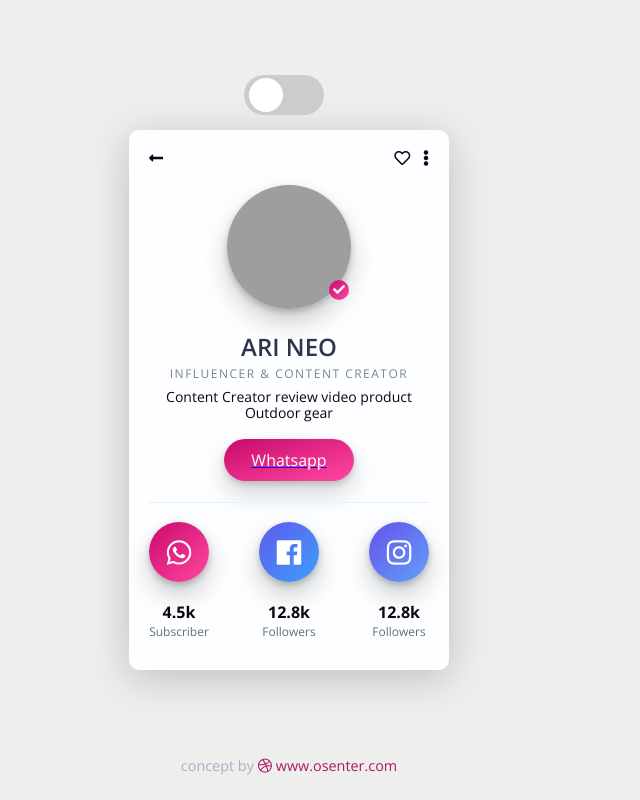
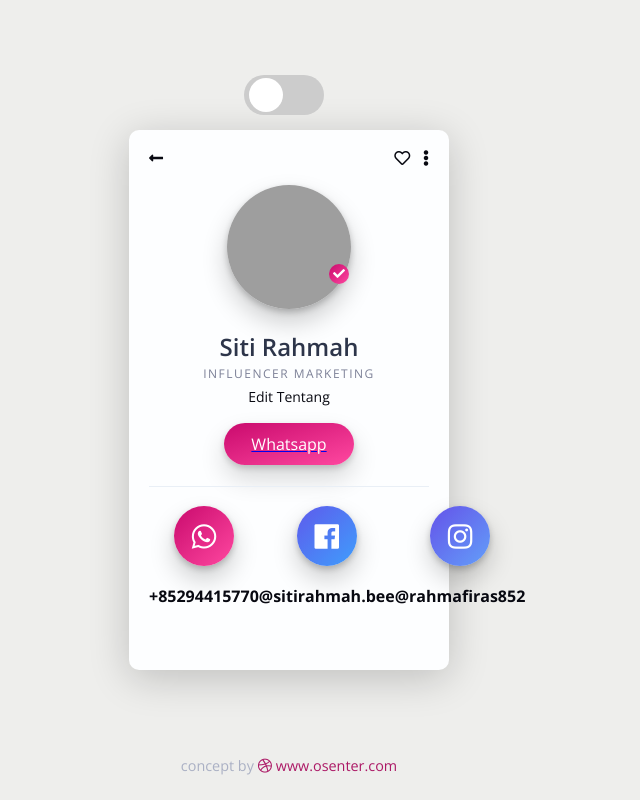
Before and after one commit to osenter/sitirahma, a plain HTML site: page index.html in a window 1280 px wide. Shown: the whole page, without its empty margins (351-991 px from the left). Drawn offline with nearby package versions, Linux system fonts and the light colour scheme; grey boxes are pictures that could not be loaded.

Commit message:
Update index.html

```diff
--- a/index.html
+++ b/index.html
@@ -2,7 +2,7 @@
 <html lang="en" >
 <head>
   <meta charset="UTF-8">
-  <title>Ari Neo - Profile Rate Card</title>
+  <title>Siti Rahmah - Profile</title>
   <link rel="stylesheet" href="https://cdnjs.cloudflare.com/ajax/libs/normalize/5.0.0/normalize.min.css">
 <link rel='stylesheet' href='https://use.fontawesome.com/releases/v5.0.8/css/all.css'>
 <link rel='stylesheet' href='https://fonts.googleapis.com/css?family=Open+Sans:300,400,600,700'><link rel="stylesheet" href="./style.css">
@@ -23,29 +23,29 @@
 	<div class="profile">
 		<img src="https://osenter.github.io/arineo/62a88c62-1ece-4f0e-9eae-4c12fcc698a1.JPG" class="thumbnail">
 		<div class="check"><i class="fas fa-check"></i></div>
-		<h3 class="name">ARI NEO</h3>
-		<p class="title">Influencer & Content Creator</p>
-		<p class="description">Content Creator review video product Outdoor gear</p>
-		<a href="https://wa.me/6285157507763"><button type="button" class="btn">Whatsapp</button></a>
+		<h3 class="name">Siti Rahmah</h3>
+		<p class="title">Influencer Marketing</p>
+		<p class="description">Edit Tentang</p>
+		<a href="https://wa.me/85294415770"><button type="button" class="btn">Whatsapp</button></a>
 	</div>
 
 	<div class="social-icons">
 		<div class="icon">
 			<a href="/"><i class="fab fa-whatsapp"></i></a>
-			<h4>4.5k</h4>
-			<p>Subscriber</p>
+			<h4>+85294415770</h4>
+			<p></p>
 		</div>
 
 		<div class="icon">
 			<a href="#"><i class="fab fa-facebook"></i></a>
-			<h4>12.8k</h4>
-			<p>Followers</p>
+			<h4>@sitirahmah.bee</h4>
+			<p></p>
 		</div>
 
 		<div class="icon">
 			<a href="#"><i class="fab fa-instagram"></i></a>
-			<h4>12.8k</h4>
-			<p>Followers</p>
+			<h4>@rahmafiras852</h4>
+			<p></p>
 		</div>
 	</div>
 </div>
```
